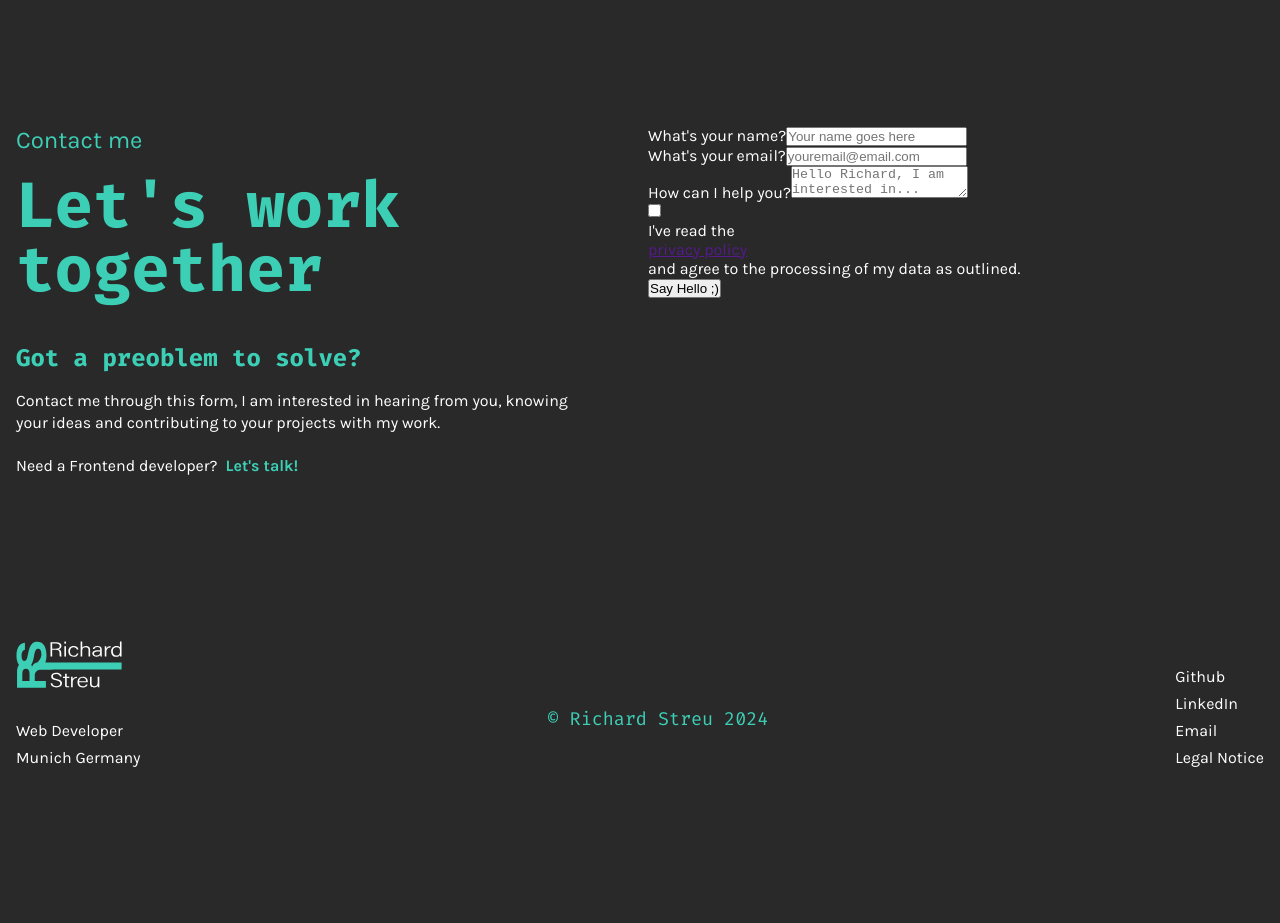
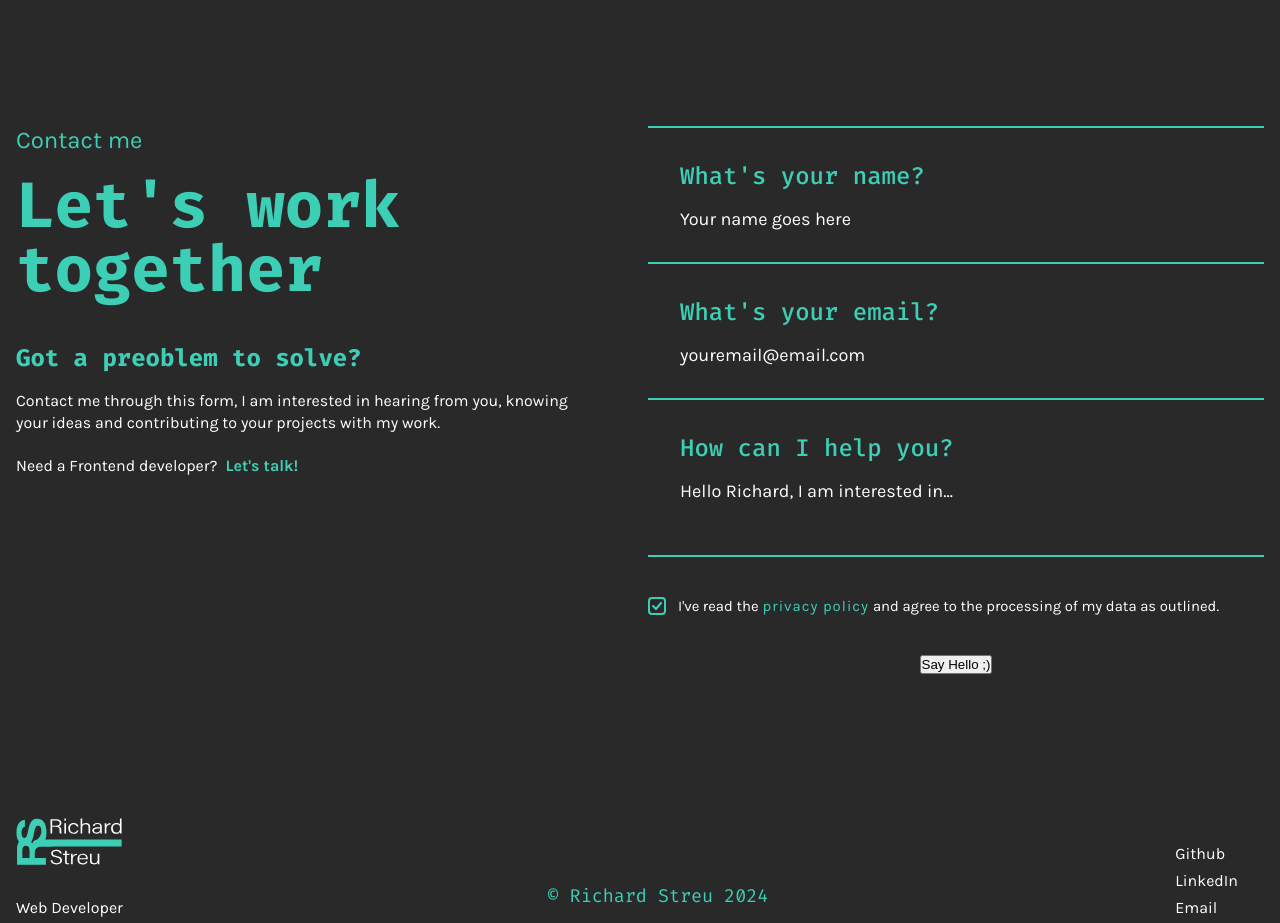
Before and after one commit to RichardStreu/portfolioAngular, an Angular app: page / in a window 1280 px wide. Shown: the part 3860-4783 px from the top of the page. Before the commit the page ends 4691 px from the top, so only its background shows below. Built offline with nearby package versions, Linux system fonts and the light colour scheme.

Commit message:
feat: enhance contact form layout and privacy policy checkbox design

```diff
--- a/src/app/landing-page/sections/f-contact/contact-form/contact-form.component.html
+++ b/src/app/landing-page/sections/f-contact/contact-form/contact-form.component.html
@@ -29,16 +29,23 @@
         id="messageInput"
         class="messageInput"
         [placeholder]="placeholderMessageText"
-        [(ngModel)]="messageInputValue"></textarea>
+        [(ngModel)]="messageInputValue"
+      ></textarea>
     </div>
     <div class="privacyPolicyBox">
-      <input id="checkbox" class="checkbox" type="checkbox">
-      <p>{{privacyPolicyFirstText}}</p>
-      <a href="">{{privacyPolicyLinkText}}</a>
-      <p>{{privacyPolicySecondText}}</p>
+      <div class="checkBox">
+        <svg xmlns="http://www.w3.org/2000/svg" width="10" height="8" viewBox="0 0 10 8" fill="none" stroke-width="2" stroke-linecap="round" stroke-linejoin="round">
+          <path d="M1 4L4 7L9 1" />
+        </svg>
+      </div>
+      <p>{{ privacyPolicyFirstText }}</p>
+      <a href="">{{ privacyPolicyLinkText }}</a>
+      <p>{{ privacyPolicySecondText }}</p>
     </div>
     <div class="buttonBox">
-      <button class="submitButton" type="submit" value="submit">{{submitButtonText}}</button>
+      <button class="submitButton" type="submit" value="submit">
+        {{ submitButtonText }}
+      </button>
     </div>
   </form>
 </div>
--- a/src/app/landing-page/sections/f-contact/contact-form/contact-form.component.scss
+++ b/src/app/landing-page/sections/f-contact/contact-form/contact-form.component.scss
@@ -0,0 +1,131 @@
+@import "../../../../../styles.scss";
+
+.formContainer {
+  display: flex;
+  flex-direction: column;
+
+  &:first-child {
+    border-top: 2px solid $color-highLight;
+  }
+
+  .inputBox {
+    width: 100%;
+    display: flex;
+    flex-direction: column;
+    border-bottom: 2px solid $color-highLight;
+    padding-bottom: 2rem;
+    padding: 2rem 2rem calc(2rem - 1px) 2rem;
+
+    label {
+      font-family: "Fira", monospace;
+      font-weight: 500;
+      font-size: 1.5rem;
+      color: $color-highLight;
+      padding-bottom: 1rem;
+    }
+
+    input {
+      background-color: transparent;
+      border: none;
+      border-bottom: 1px solid transparent;
+      line-height: 22px;
+      outline: none;
+      font-family: "Karla", sans-serif;
+      font-weight: 400;
+      font-size: 1.13rem;
+      color: white;
+      transition: all 0.2s ease-in-out;
+
+      &:-webkit-autofill {
+        background-color: transparent!important;
+        box-shadow: 0 0 0px 1000px $color-bgDark inset !important;
+        color: white !important;
+        -webkit-text-fill-color: white !important;
+        border: none!important;
+      }
+
+      &::placeholder {
+        font-family: "Karla", sans-serif;
+        font-weight: 400;
+        font-size: 1.13rem;
+        color: white;
+      }
+
+      &:focus {
+        outline: none;
+        border-bottom: 1px solid $color-highLight!important;
+      }
+    }
+
+    textarea {
+      background-color: transparent;
+      border: none;
+      min-height: 1.13rem;
+      max-height: 88px;
+      resize: none;
+      outline: none;
+      font-family: "Karla", sans-serif;
+      font-weight: 400;
+      font-size: 1.13rem;
+      color: white;
+      transition: all 0.2s ease-in-out;
+
+      &::placeholder {
+        font-family: "Karla", sans-serif;
+        font-weight: 400;
+        font-size: 1.13rem;
+        color: white;
+      }
+    }
+  }
+
+  .privacyPolicyBox {
+    display: flex;
+    align-items: center;
+    padding-top: 2.5rem;
+    padding-bottom: 2.5rem;
+
+    .checkBox {
+      margin-right: 0.75rem;
+      cursor: pointer;
+      width: 18px;
+      height: 18px;
+      border: 2px solid $color-highLight;
+      border-radius: 4px;
+      display: flex;
+      justify-content: center;
+      align-items: center;
+
+      svg {
+        stroke: $color-highLight;
+      }
+    }
+
+    p {
+      font-family: "Karla", sans-serif;
+      font-size: 0.93rem;
+      color: white;
+    }
+
+    a {
+      font-family: "Karla", sans-serif;
+      font-size: 0.93rem;
+      color: $color-highLight;
+      text-decoration: none;
+      letter-spacing: 1px;
+      padding: 0 0.25rem;
+      transition: all 0.2s ease-in-out;
+
+      &:hover {
+        text-decoration: underline;
+      }
+    }
+
+  }
+
+  .buttonBox {
+    display: flex;
+    flex-direction: row;
+    justify-content: center;
+  }
+}
```
